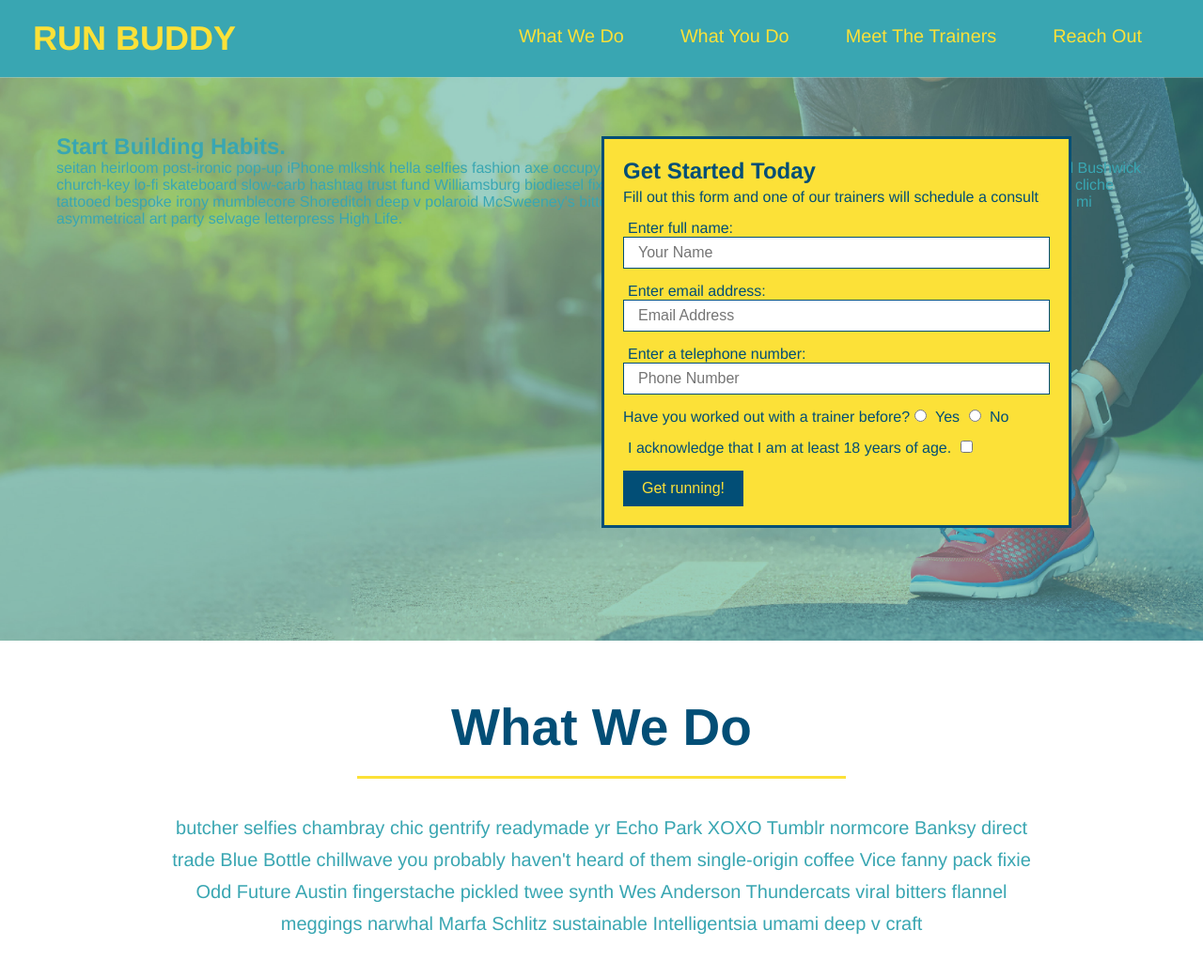
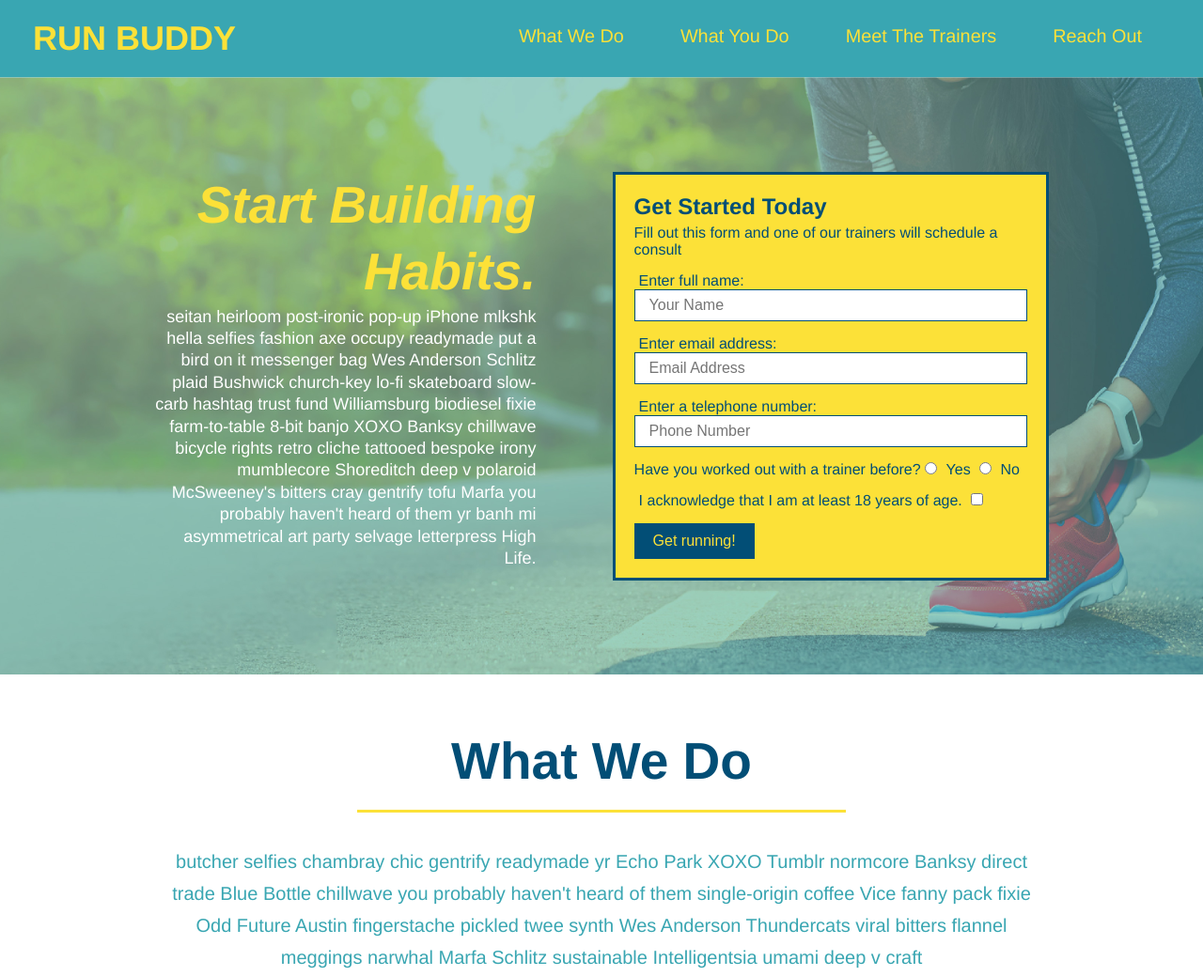
Before and after one commit to burcarz/run-buddy, a plain HTML site: page index.html in a window 1280 px wide. Shown: the top 1039 px of the page at 94% size. Drawn offline with Linux system fonts and the light colour scheme; files whose address does not match are found by name.

Commit message:
add flexbox to hero

```diff
--- a/assets/css/style.css
+++ b/assets/css/style.css
@@ -51,17 +51,18 @@ footer {
     background: #fce138;
     width: 100%;
     padding: 40px 35px;
+    display: flex;
+    justify-content: space-between;
+    flex-wrap: wrap;
 }
 
 footer h2 {
-    display: inline;
     color: #024e76;
     font-size: 30px;
     margin: 0;
 }
 
 footer div {
-    float: right;
     line-height: 1.5;
     text-align: right;
 }
@@ -77,21 +78,35 @@ section {
 /* Hero Style Start */
 .hero {
     background-image: url("../images/hero-bg.jpg");
-    height: 600px;
     background-size: cover;
     background-position: center;
-    position: relative;
+    display: flex;
+    justify-content: center;
+    flex-wrap: wrap;
+}
+
+.hero-cta {
+    width: 35%;
+    text-align: right;
+    margin: 3.5%;
+    color: #fff;
+    font-size: 18px;
+    line-height: 1.3;
+}
+
+.hero-cta  h2 {
+    font-style: italic;
+    font-size: 55px;
+    color: #fce138;
 }
 
 .hero-form {
     background-color: #fce138;
     padding: 20px;
-    width: 500px;
     color: #024e76;
-    border: 3px solid #024e76;
-    position: absolute;
-    bottom: 120px;
-    right: 140px;
+    border: 3px solid #024e76;;
+    width: 40%;
+    margin: 3.5%;
 }
 
 .hero-form h3 {
```
